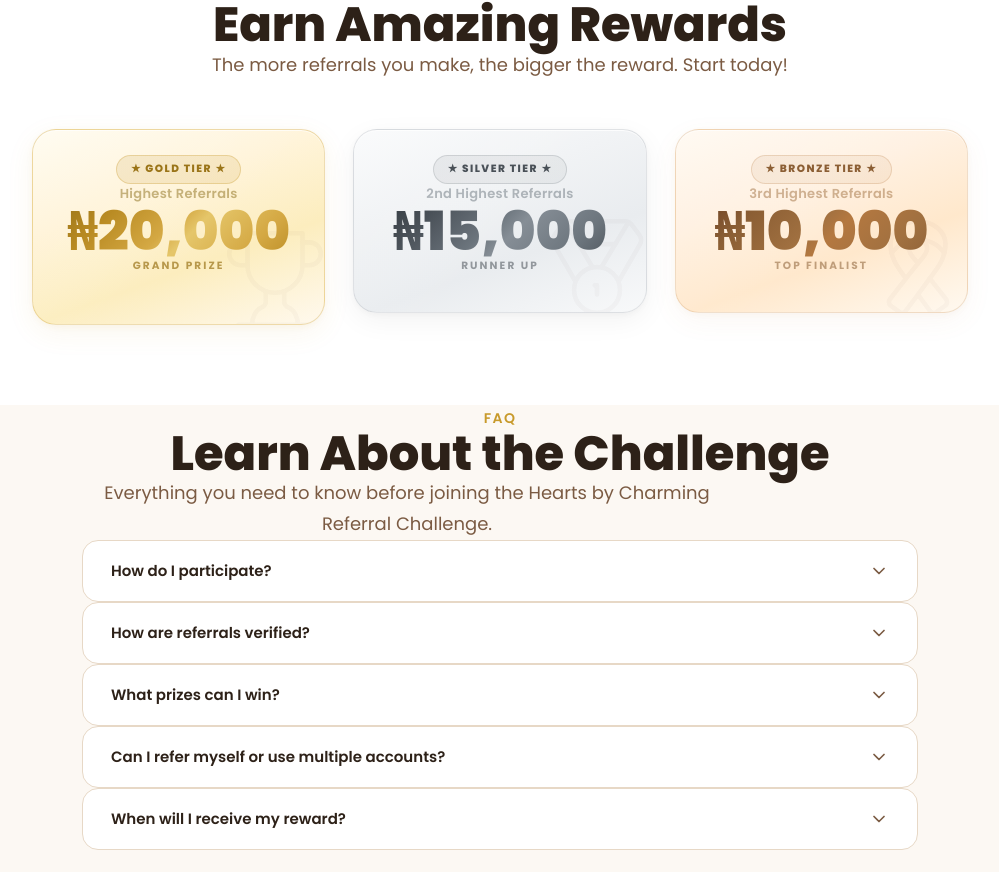
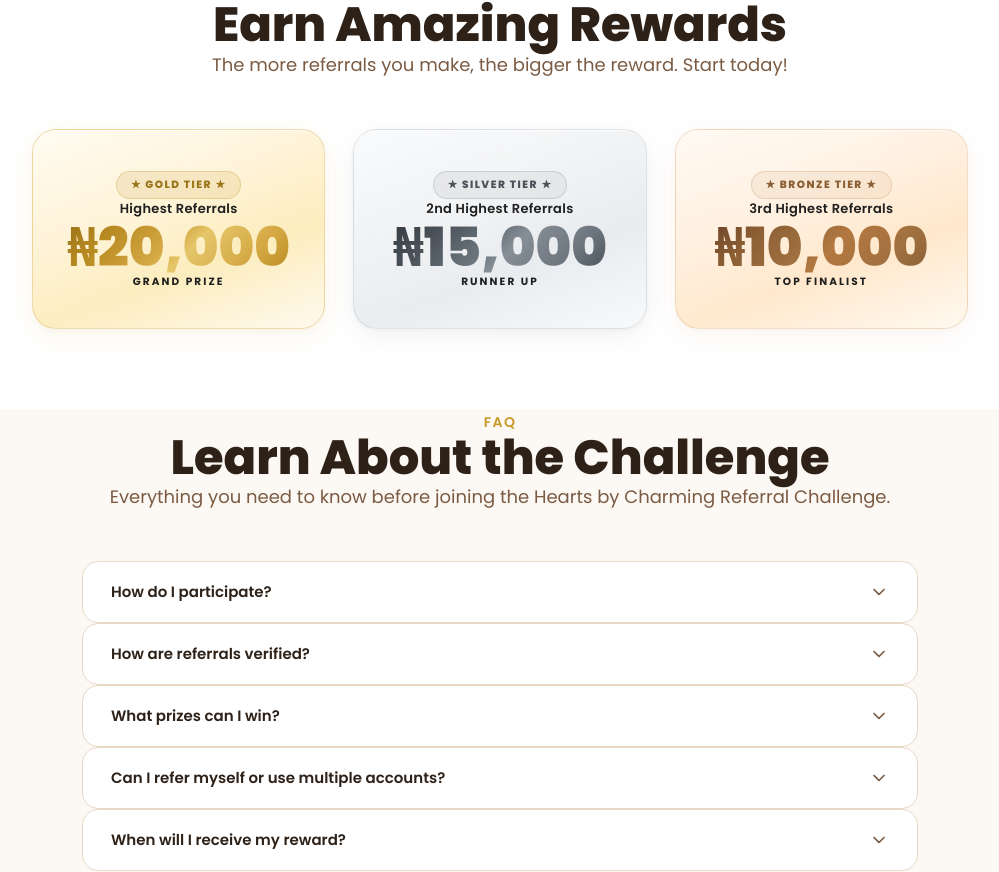
Before and after one commit to Johnfavour-maidu/hbcreferral, a Next.js app: page / in a window 1280 px wide. Shown: the part 731-1603 px from the top of the page, without its empty margins (140-1139 px from the left). Built offline with nearby package versions, Linux system fonts and the light colour scheme.

Commit message:
fix: nav login button matches hero outline style

```diff
--- a/src/app/globals.css
+++ b/src/app/globals.css
@@ -145,9 +145,13 @@
   overflow: hidden;
   border-radius: 24px;
   border: 1.5px solid transparent;
-  padding: 24px 24px 20px;
+  padding: 28px 24px 24px;
   text-align: center;
   transition: all 250ms cubic-bezier(0.4, 0, 0.2, 1);
+  display: flex;
+  flex-direction: column;
+  align-items: center;
+  justify-content: center;
 }
 
 .reward-card:hover {
@@ -181,7 +185,7 @@
     0 2px 6px rgba(200, 154, 43, 0.06),
     0 8px 28px rgba(200, 154, 43, 0.08),
     inset 0 1px 0 rgba(255, 255, 255, 0.7);
-  min-height: 196px;
+  min-height: 200px;
 }
 
 .reward-card-gold:hover {
@@ -201,7 +205,7 @@
     0 2px 6px rgba(0, 0, 0, 0.03),
     0 8px 28px rgba(0, 0, 0, 0.05),
     inset 0 1px 0 rgba(255, 255, 255, 0.8);
-  min-height: 184px;
+  min-height: 200px;
 }
 
 .reward-card-silver:hover {
@@ -219,7 +223,7 @@
     0 2px 6px rgba(180, 120, 60, 0.04),
     0 8px 28px rgba(180, 120, 60, 0.06),
     inset 0 1px 0 rgba(255, 255, 255, 0.7);
-  min-height: 184px;
+  min-height: 200px;
 }
 
 .reward-card-bronze:hover {
--- a/src/components/landing/cta.tsx
+++ b/src/components/landing/cta.tsx
@@ -15,19 +15,19 @@
             <div className="absolute bottom-0 right-1/4 w-96 h-96 bg-gold-light rounded-full blur-[100px]" />
           </div>
 
-          <div className="relative pt-20 pb-24 px-8 md:px-16 text-center">
+          <div className="relative pt-28 pb-32 px-8 md:px-16 text-center">
             <motion.div
               initial={{ opacity: 0, y: 24 }}
               whileInView={{ opacity: 1, y: 0 }}
               viewport={{ once: true }}
               transition={{ duration: 0.6 }}
             >
-              <h2 className="text-3xl md:text-4xl lg:text-5xl font-extrabold text-cream mb-6 leading-tight">
+              <h2 className="text-3xl md:text-4xl lg:text-5xl font-extrabold text-cream mb-5 leading-tight">
                 Ready to Get Started Today?
               </h2>
               <p
                 className="text-cream/65 text-lg leading-[1.75] text-center"
-                style={{ marginBottom: 40 }}
+                style={{ marginBottom: 32 }}
               >
                 Join hundreds of young changemakers already participating in the referral
                 challenge. Your journey to impact starts here.
--- a/src/components/landing/faq.tsx
+++ b/src/components/landing/faq.tsx
@@ -36,13 +36,14 @@
   const [openIndex, setOpenIndex] = useState<number | null>(null);
 
   return (
-    <section id="faq" className="bg-bg pt-24 pb-12 lg:pt-24 lg:pb-12">
+    <section id="faq" className="bg-bg pt-24 pb-16 lg:pt-32 lg:pb-20">
       <div style={{ maxWidth: 900, margin: "0 auto", paddingLeft: 32, paddingRight: 32 }}>
         <motion.div
           initial={{ opacity: 0, y: 20 }}
           whileInView={{ opacity: 1, y: 0 }}
           viewport={{ once: true }}
-          className="text-center mb-12"
+          className="text-center"
+          style={{ marginBottom: 48 }}
         >
           <span className="inline-block text-gold text-sm font-semibold uppercase tracking-widest mb-3">
             FAQ
@@ -50,7 +51,7 @@
           <h2 className="text-3xl md:text-4xl lg:text-5xl font-extrabold text-brown-dark mb-4">
             Learn About the Challenge
           </h2>
-          <p className="text-brown-light text-lg leading-[1.7] text-center mx-auto block max-w-[650px]">
+          <p className="text-brown-light text-lg leading-[1.7] text-center">
             Everything you need to know before joining the Hearts by Charming Referral Challenge.
           </p>
         </motion.div>
--- a/src/components/landing/rewards.tsx
+++ b/src/components/landing/rewards.tsx
@@ -1,7 +1,6 @@
 "use client";
 
 import { motion } from "framer-motion";
-import { Trophy, Medal, Ribbon } from "lucide-react";
 
 const tiers = [
   {
@@ -12,9 +11,6 @@
     cardClass: "reward-card-gold",
     badgeClass: "tier-badge-gold",
     prizeClass: "prize-gold",
-    labelColor: "text-[#9A7418]/70",
-    subtitleColor: "text-[#8B6E1A]/50",
-    watermark: Trophy,
   },
   {
     name: "SILVER",
@@ -24,9 +20,6 @@
     cardClass: "reward-card-silver",
     badgeClass: "tier-badge-silver",
     prizeClass: "prize-silver",
-    labelColor: "text-[#495057]/55",
-    subtitleColor: "text-[#6C757D]/50",
-    watermark: Medal,
   },
   {
     name: "BRONZE",
@@ -36,9 +29,6 @@
     cardClass: "reward-card-bronze",
     badgeClass: "tier-badge-bronze",
     prizeClass: "prize-bronze",
-    labelColor: "text-[#8B5E34]/55",
-    subtitleColor: "text-[#A07040]/50",
-    watermark: Ribbon,
   },
 ];
 
@@ -67,10 +57,8 @@
             </p>
           </motion.div>
 
-          <div className="grid grid-cols-1 md:grid-cols-3 gap-7 items-start">
-            {tiers.map((tier, i) => {
-              const WatermarkIcon = tier.watermark;
-              return (
+          <div className="grid grid-cols-1 md:grid-cols-3 gap-7 items-stretch">
+            {tiers.map((tier, i) => (
               <motion.div
                 key={tier.name}
                 initial={{ opacity: 0, y: 24 }}
@@ -79,35 +67,26 @@
                 transition={{ delay: i * 0.12, duration: 0.5 }}
                 className={`reward-card ${tier.cardClass}`}
               >
-                  <WatermarkIcon
-                    className="reward-watermark"
-                    strokeWidth={1}
-                    style={{ width: 110, height: 110 }}
-                  />
-
-                  <div className={`tier-badge ${tier.badgeClass} mb-3`}>
+                <div className={`tier-badge ${tier.badgeClass} mb-4`}>
                   ★ {tier.name} TIER ★
                 </div>
 
-                  <p className={`text-[13px] font-semibold mb-2 tracking-wide text-center ${tier.subtitleColor}`}>
+                <p className="text-[13px] font-semibold mb-2 tracking-wide text-center text-[#1F1F1F]">
                   {tier.subtitle}
                 </p>
 
                 <div
-                    className={`font-[900] leading-none mb-2 text-center ${tier.prizeClass}`}
+                  className={`font-[900] leading-none mb-3 text-center ${tier.prizeClass}`}
                   style={{ fontSize: "clamp(42px, 5vw, 54px)" }}
                 >
                   {tier.amount}
                 </div>
 
-                  <div
-                    className={`text-[10.5px] font-bold uppercase tracking-[0.2em] text-center ${tier.labelColor}`}
-                  >
+                <div className="text-[10.5px] font-bold uppercase tracking-[0.2em] text-center text-[#1F1F1F]">
                   {tier.label}
                 </div>
               </motion.div>
-              );
-            })}
+            ))}
           </div>
         </div>
       </div>
--- a/src/components/shared/logo.tsx
+++ b/src/components/shared/logo.tsx
@@ -4,7 +4,7 @@
 import Image from "next/image";
 
 const sizeMap = {
-  sm: { src: "/assets/logo/logo-horizontal-sm.png", height: 36 },
+  sm: { src: "/assets/logo/logo-horizontal-sm.png", height: 44 },
   md: { src: "/assets/logo/logo-horizontal-md.png", height: 48 },
   lg: { src: "/assets/logo/logo-horizontal-lg.png", height: 64 },
   xl: { src: "/assets/logo/logo-xl.png", height: 100 },
--- a/src/components/shared/navbar.tsx
+++ b/src/components/shared/navbar.tsx
@@ -47,7 +47,7 @@
             </Button>
           ) : (
             <>
-              <Button variant="ghost" size="default" className="min-w-[170px] h-12 rounded-xl px-6 text-[15px]" asChild>
+              <Button variant="outline" size="default" className="min-w-[170px] h-12 rounded-xl px-6 text-[15px]" asChild>
                 <Link href="/login">Login</Link>
               </Button>
               <Button size="default" className="min-w-[170px] h-12 rounded-xl px-6 text-[15px]" asChild>
@@ -76,7 +76,7 @@
             className="md:hidden border-t border-border overflow-hidden"
           >
             <div className="py-4 space-y-2 bg-white" style={{ paddingLeft: 32, paddingRight: 32 }}>
-              <Button variant="ghost" className="w-full h-12 rounded-xl text-[15px]" asChild>
+              <Button variant="outline" className="w-full h-12 rounded-xl text-[15px]" asChild>
                 <Link href="/login" onClick={() => setMobileOpen(false)}>
                   Login
                 </Link>
```
Lines whose indentation alone changed are shown as unchanged.
